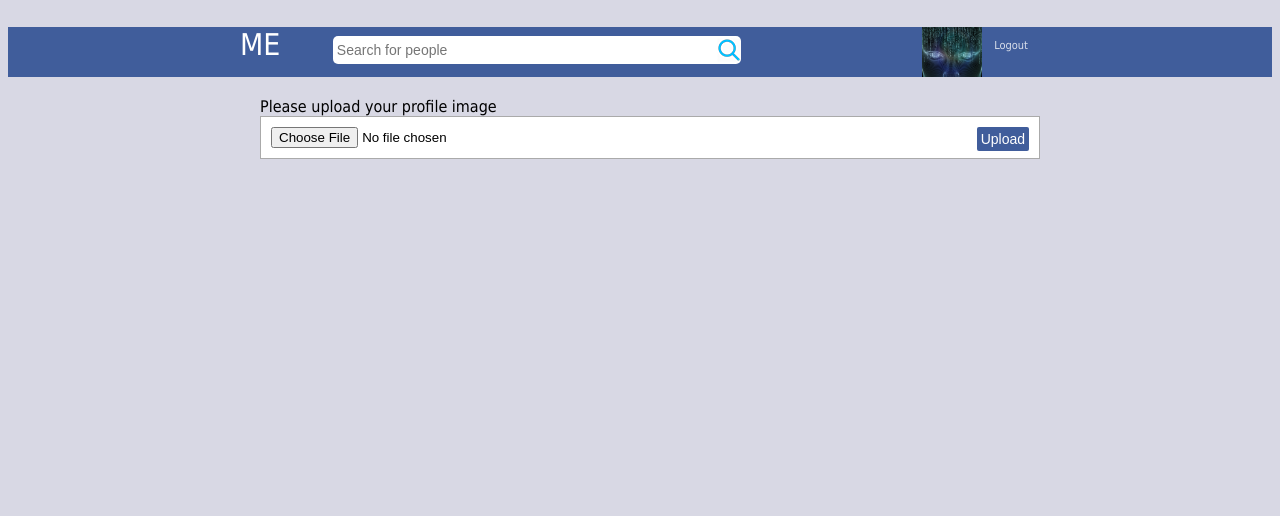
After one commit to jtcima/social, a PHP site: page /change_profile_image.php in a window 1280 px wide. The commit adds this page. Shown: the top 516 px of the page. Run offline with PHP 8.4, Linux system fonts and the light colour scheme; the visitor is signed in with stand-in values (Sample User, id 1); tables that the repository leaves empty or names only in its code hold one stand-in row (values such as "Sample post").

Commit message:
8/12/2021

```diff
--- /dev/null
+++ b/change_profile_image.php
@@ -0,0 +1,127 @@
+<?php
+
+    session_start();
+
+    include("classes/connect.php");
+    include("classes/logincheck.php");
+    include("classes/userdata.php");
+    include("classes/post.php");
+
+    $login = new Login();
+    $user_data = $login->check_login($_SESSION['me_userid']);
+
+    if($_SERVER['REQUEST_METHOD'] == 'POST')
+    {
+
+        if(isset($_FILES['file']['name']) && $_FILES['file']['name'] != "")
+        {
+            $filename = "uploads/".$_FILES['file']['name'];
+            move_uploaded_file($_FILES['file']['tmp_name'], $filename);
+
+            if(file_exists($filename))
+            {
+                $userid = $user_data['userid'];
+                $query = "update users set profile_image = '$filename' where userid = $userid limit 1";
+                $db = new DB();
+                $db->save($query);
+
+                header("Location: profile.php");
+                die;
+            }
+
+        }
+        else
+        {
+            echo "<div style='text-align: center; font-size: 12px; color:red;'>";
+            echo "Please upload a valid image";
+            echo "</div>";
+        }
+
+    }
+
+?>
+
+
+<!DOCTYPE html>
+<html>
+    <head>
+        <title> Change Profile Image | ME</title>
+    </head>
+
+    <style>
+
+        #blue_bar
+        {
+            height: 50px;
+            background-color: #405d9b;
+            color: #d9dfeb;
+        }
+
+        #search_box
+        {
+            width: 400px;
+            height: 20px;
+            border-radius: 5px;
+            border: none;
+            padding: 4px;
+            font-size: 14px;
+            background-image: url(search.png);
+            background-repeat: no-repeat;
+            background-position: right;
+        }
+
+        #post_button
+        {
+            float: right;
+            background-color: #405d9b;
+            border:none;
+            color: white;
+            padding: 4px;
+            font-size: 14px;
+            border-radius: 2px;
+        }
+
+        #post_bar
+        {
+            margin-top:20px;
+            background-color: white;
+            padding:10px;
+        }
+
+        #post
+        {
+            padding: 4px;
+            font-size: 13px;
+            display: flex;
+            margin-bottom: 20px;
+        }
+    </style>
+
+    <body style="font-family: tahoma; background-color: #d8d8e4;">
+        <br>
+        <?php include("header.php"); ?>
+        <!--cover area-->
+        <div style="width: 800px; margin:auto;min-height: 400px;">
+
+            <!--below cover area-->
+            <div style="display: flex;">
+
+                <!--posts area-->
+                <div style="min-height: 400px; flex:2.5; padding: 20px; padding-right: 0px;">
+                    <div>Please upload your profile image</div>
+                    <form method="post" enctype="multipart/form-data">
+                        <div style="border: solid thin #aaa; padding: 10px; background-color: white">
+                            <input type="file" name="file">
+                            <input id="post_button" type="submit" value="Upload">
+                            <br>
+                        </div>
+                    </form>
+
+                </div>
+            </div>
+
+        </div>
+    </body>
+
+
+</html>
--- /dev/null
+++ b/header.php
@@ -0,0 +1,9 @@
+<!--top bar-->
+<div id="blue_bar">
+    <div style="width: 800px; margin: auto; font-size: 30px;">
+         <div style="display:inline-block; width:50px;margin:auto;"><a href="index.php"style="color:white;text-decoration: none;">ME</a></div> &nbsp &nbsp <input type="text" id="search_box" placeholder="Search for people">
+         <a href="logout.php"> <span style="font-size: 11px; float: right; margin: 10px; border-radius:2px; color:#d9dfeb;padding:2px;">Logout</span> </a>
+         <a href="profile.php"><img src="ai2.jpg" style="width: 60px; height: 50px; float: right;"></a>
+
+    </div>
+</div>
```
Also changed, not shown: index.php (+2 -8 lines), profile.php (+11 -10 lines), uploads/user1.jpg (added), uploads/user3.jpg (added).
